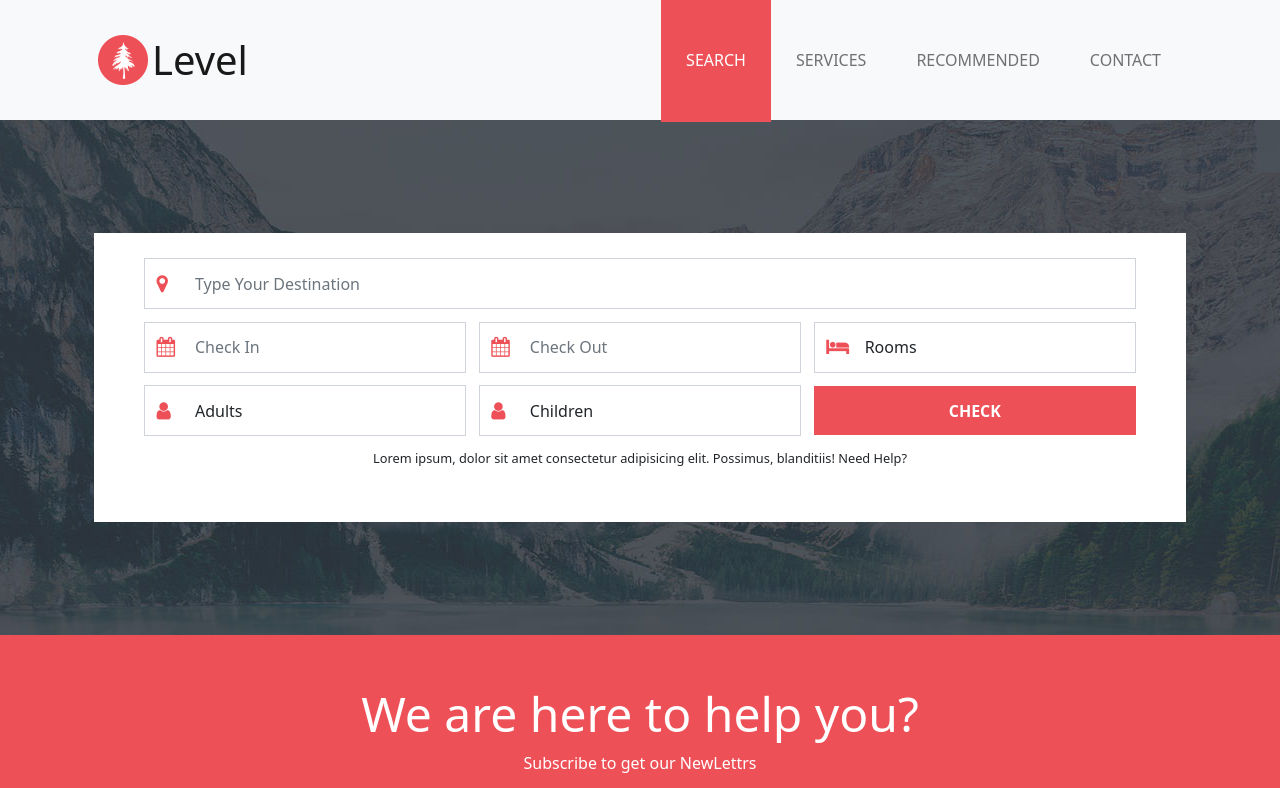
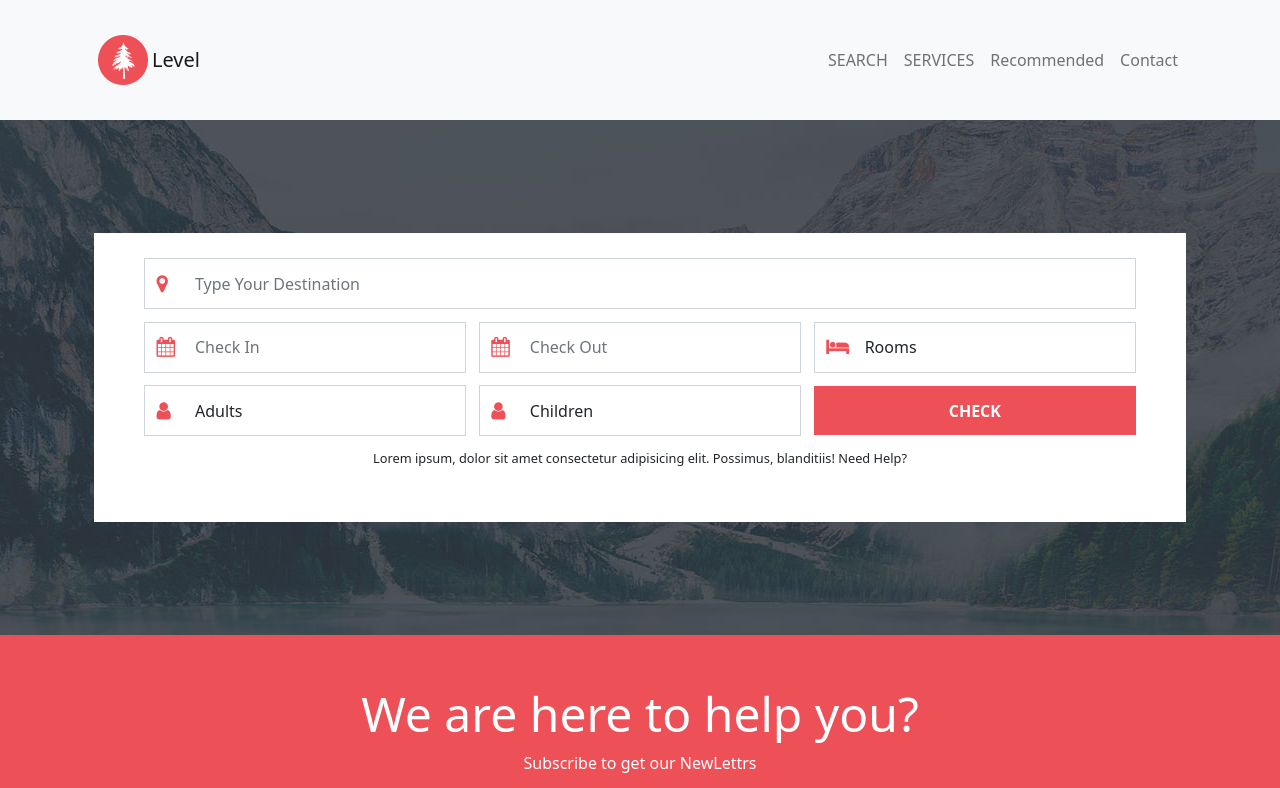
Before and after one commit to MohabIslam/Level, a plain HTML site: page index.html in a window 1280 px wide. Shown: the top 788 px of the page. Drawn offline with nearby package versions, Linux system fonts and the light colour scheme.

Commit message:
Update index.html

```diff
--- a/index.html
+++ b/index.html
@@ -21,26 +21,25 @@
 
   <!--MAIN MENU-->
 
-  <nav class="navbar navbar-expand-md navbar-light bg-light">
+  <nav id="mainNavbar" class="navbar navbar-expand-md navbar-light bg-light">
     <div class="container">
       <a class="navbar-brand" href="#">
-        <img src="./assets/img/logo.png" alt="Site Logo">
-        <h1 class="logo-text">Level</h1>
+        <img src="./assets/img/logo.png" alt="Site Logo" class="logo-img">
+        <span class="logo-text">Level</span>
       </a>
       <button class="navbar-toggler" type="button" data-bs-toggle="collapse" data-bs-target="#navbarNav" aria-controls="navbarNav" aria-expanded="false" aria-label="Toggle navigation">
         <span class="navbar-toggler-icon"></span>
       </button>
       <div class="collapse navbar-collapse" id="navbarNav">
-        <div class="navbar-nav ms-auto">
-          <a class="level-nav-link nav-link active" aria-current="page" href="#search">SEARCH</a>
-          <a class="level-nav-link nav-link" href="#Services">SERVICES</a>
-          <a class="level-nav-link nav-link" href="#recommends">RECOMMENDED</a>
-          <a class="level-nav-link nav-link" href="#contact">CONTACT</a>
-        </div>
+        <ul class="navbar-nav ms-auto">
+          <li class="nav-item"><a class="nav-link" href="#search">SEARCH</a></li>
+          <li class="nav-item"><a class="nav-link" href="#Services">SERVICES</a></li>
+          <li class="nav-item"><a class="nav-link" href="#recommends">Recommended</a></li>
+          <li class="nav-item"><a class="nav-link" href="#contact">Contact</a></li>
+        </ul>
       </div>
     </div>
   </nav>
-
 
   <!--SEARCH FORM-->
 
@@ -62,8 +61,6 @@
         <i class="fa fa-calendar"></i>
         <input type="text" class="form-control" id="inputCheckOut" placeholder="Check Out">
       </div>
-
-
 
       <div class="form-group">
         <i class="fa fa-bed"></i>
@@ -99,7 +96,6 @@
        </select>
       </div>
 
-
           <div class="form-group">
         <i class="fa fa-user"></i>
        <select class="form-control">
@@ -116,22 +112,15 @@
         <option value="">10</option>
        </select>
       </div>
-
-
       <div class="form-group">
     <button type="submit" class="btn btn-primary"> Check</button>
       </div>
-
-
       <p class="need-help">Lorem ipsum, dolor sit amet consectetur adipisicing elit. Possimus, blanditiis!
         <a href="#">Need Help?</a>
       </p>
     </form>
-
-
   </div>
 </div>
-
   <!--SUBSCRIBE-->
 
   <section class="section-color">
@@ -144,27 +133,20 @@
     </div>
   </section>
 
-
-
   <!--SERVICES-->
 
   <section id="Services">
-
     <svg xmlns="http://www.w3.org/2000/svg" viewBox="0 0 100 100" preserveAspectRatio="none" class="section-down-arrow">
-
       <polygon fill="var(--color-primary)" points="0,0 100,0 50,50"></polygon>
     </svg>
-
     <div class="container">
       <div class="row">
-
         <article class="article col-lg-4">
           <i class="fa fa-legal article-icon"></i>
           <h3 class="article-title">Level HTML Template by Tooplate website</h3>
           <p> You are allowed to download , edit and use this template for your business or client website</p>
           <a href="#" class="btn btn-primary btn-fit">Continue reading</a>
         </article>
-
         <article class="article col-lg-4">
           <i class="fa fa-plane article-icon"></i>
           <h3 class="article-title">Original Website Template Producer</h3>
@@ -182,7 +164,6 @@
       </div>
     </div>
   </section>
-
   <!--SLIDER-->
   <section id="recommends" class="section-gray">
 <div class="container">
@@ -244,10 +225,8 @@
           <a href="#" class="btn btn-primary btn-fit">Get More Info</a>
         </div>
       </article>
-
     </div>
   </div>
-
 
   <div class="col-lg-4">
 
@@ -279,18 +258,11 @@
           <h4>America</h4>
         </a>
       </div>
-
     </div>
-
   </div>
-
-
 </div>
-
 </div>
   </section>
-
-
 
 <!--VIDIO-->
 <section class="video">
@@ -358,8 +330,6 @@
   </div>
 </section>
 
-
-
 <!--FOOTER-->
 
 <footer class="footer">
@@ -368,14 +338,12 @@
   </div>
 </footer>
 
-
   <script src="./assets/js/bootstrap.bundle.min.js"></script>
 
   <script src="https://code.jquery.com/jquery-3.6.0.min.js"></script>
   <script src="https://code.jquery.com/ui/1.13.2/jquery-ui.min.js"></script>
   <script src="https://cdnjs.cloudflare.com/ajax/libs/slick-carousel/1.8.1/slick.min.js"></script>
 
-
   <script src="./assets/js/script.js"></script>
 
 </body>
```
